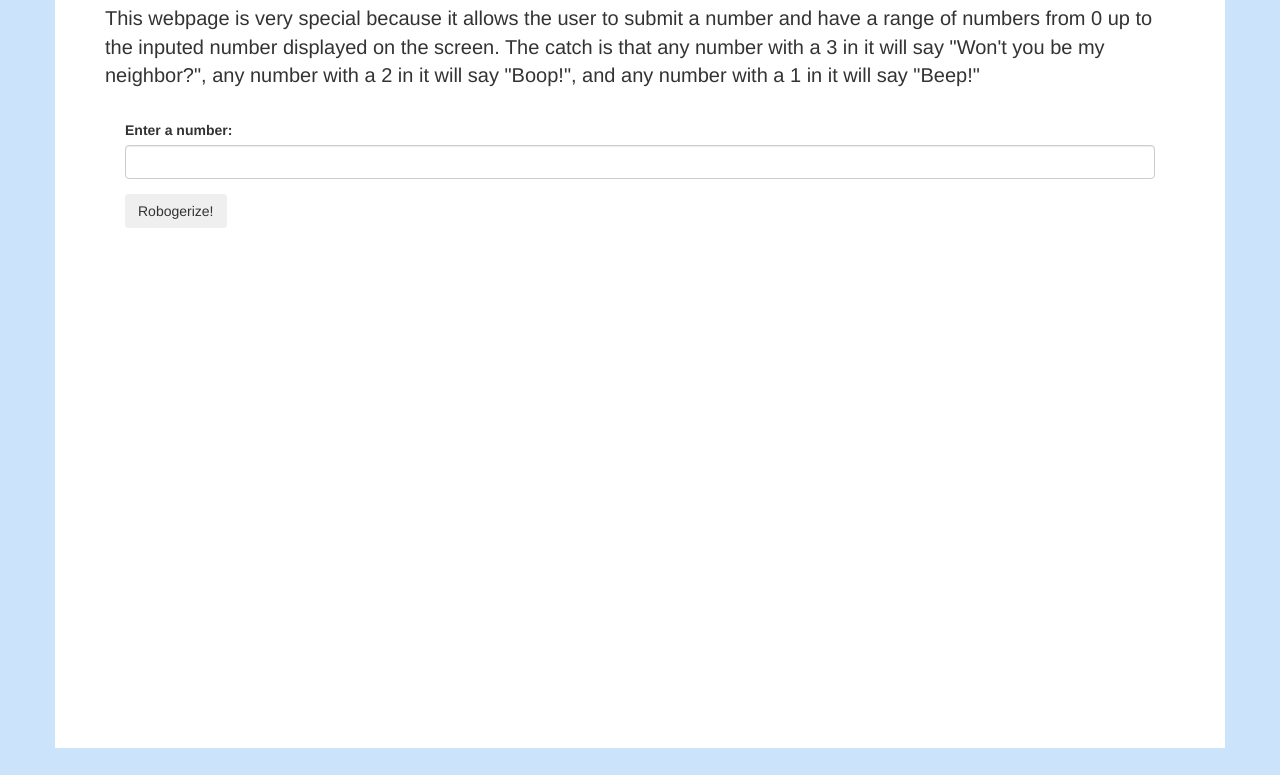
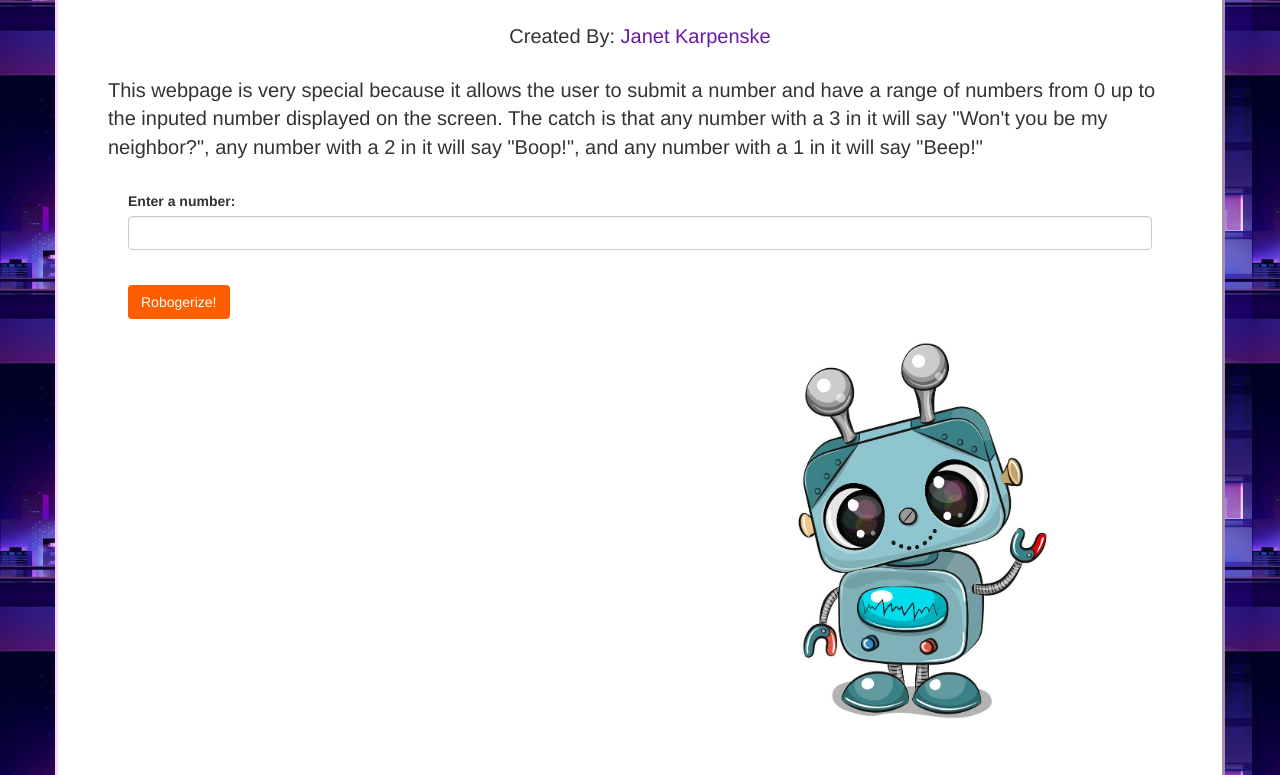
Before and after one commit to janetkarpenske/mr-roboger, a plain HTML site: page index.html in a window 1280 px wide. Shown: the part 213-988 px from the top of the page. Before the commit the page ends 961 px from the top, so only its background shows below. Drawn offline with Linux system fonts and the light colour scheme; a web font is replaced by a local one.

Commit message:
Add lots of css styling and a cute lil robot pic

```diff
--- a/css/styles.css
+++ b/css/styles.css
@@ -1,20 +1,39 @@
 body {
-  background-color: rgb(203, 228, 252);
+  background-image: url("../img/city.jpg");
+  background-color: rgb(182, 220, 255);
+}
+#author {
+  text-align: center;
+}
+a {
+  color: rgb(102, 27, 163);
+}
+a:hover, a:visited {
+  color: rgb(87, 0, 128);
+  text-shadow: 3px 3px 6px rgb(255, 94, 0);
+  text-decoration: none;
 }
 h1 {
   text-align: center;
   padding: 30px;
   font-family: 'MuseoModerno', cursive;
   font-size: 70px;
-  text-shadow: 2px 2px 10px orange;
+  text-shadow: 5px 5px 6px rgb(255, 72, 0);
 }
 p {
   font-size: 20px;
+  margin-top: 25px;
 }
 .container {
+
   padding: 50px;
-  padding-bottom: 500px;
+  padding-bottom: 100px;
   background-color: white;
+  border: outset rgb(248, 215, 255);
+}
+img {
+  float: right;
+  margin-right: 100px;
 }
 #result {
   display: none;
@@ -24,3 +43,9 @@ p {
 #form {
   padding: 20px;
 }
+
+.btn {
+  margin-top: 20px;
+  background-color: rgb(255, 94, 0);
+  color: white;
+}
--- a/index.html
+++ b/index.html
@@ -9,6 +9,7 @@
 <body>
   <div class="container">
     <h1>Mr. Roboger's Neighborhood</h1>
+    <p id="author">Created By: <a href="https://www.linkedin.com/in/janet-karpenske/">Janet Karpenske</a></h3>
     <p>This webpage is very special because it allows the user to submit a number and have a range of numbers from 0 up to the inputed number displayed on the screen. The catch is that any number with a 3 in it will say "Won't you be my neighbor?", any number with a 2 in it will say "Boop!", and any number with a 1 in it will say "Beep!"</p>
     <form id="form">
       <div class="form-group">
@@ -17,7 +18,7 @@
       </div>
       <button type="submit" class="btn">Robogerize!</button>
     </form>
-
+    <img src="img/robo.jpg" alt="Cute lil' robot" width="30%">
     <h4 id="result"></h3>
   </div>
 </body>
```
Also changed, not shown: img/city.jpg (added), img/robo.jpg (added), 1 other file.
